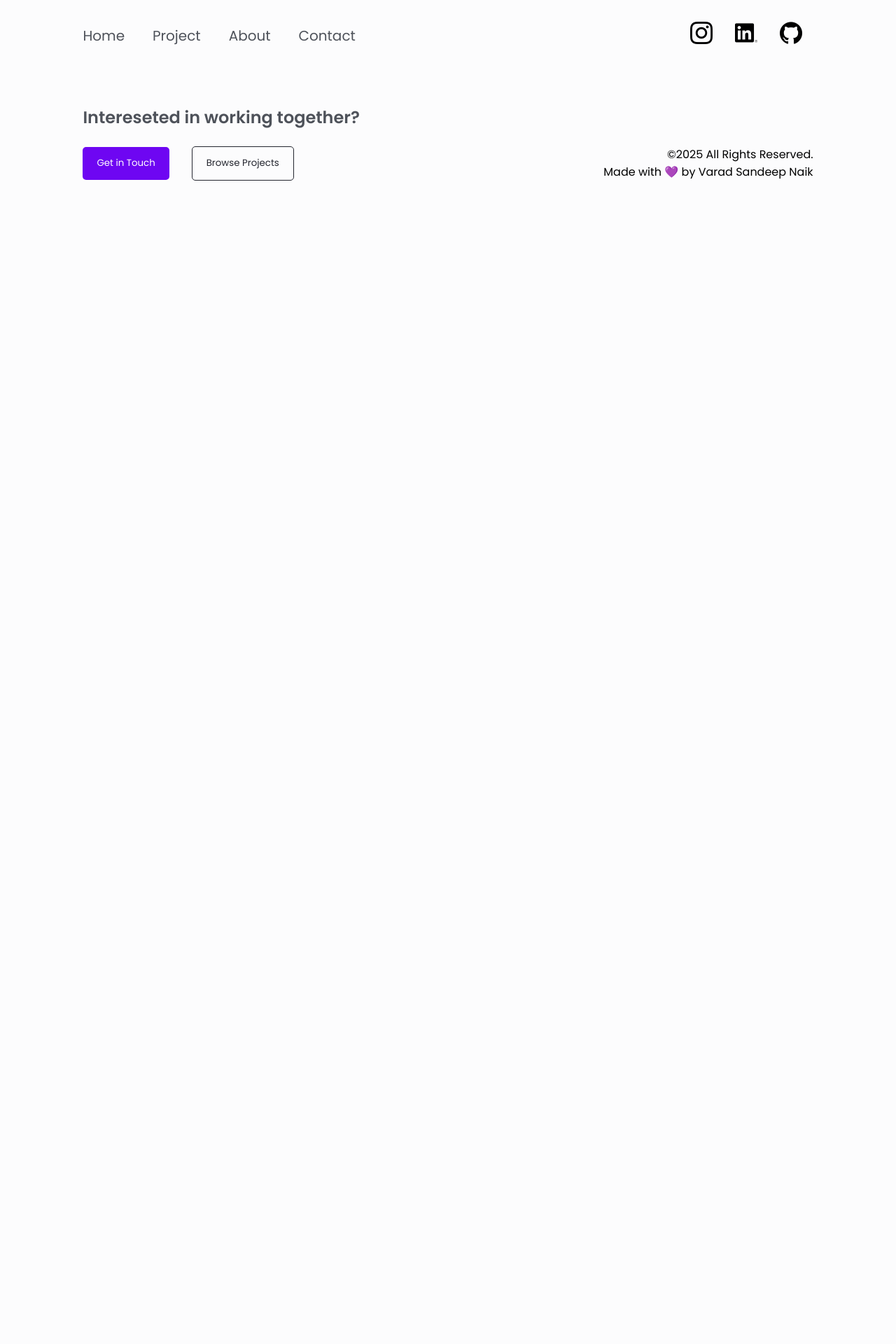
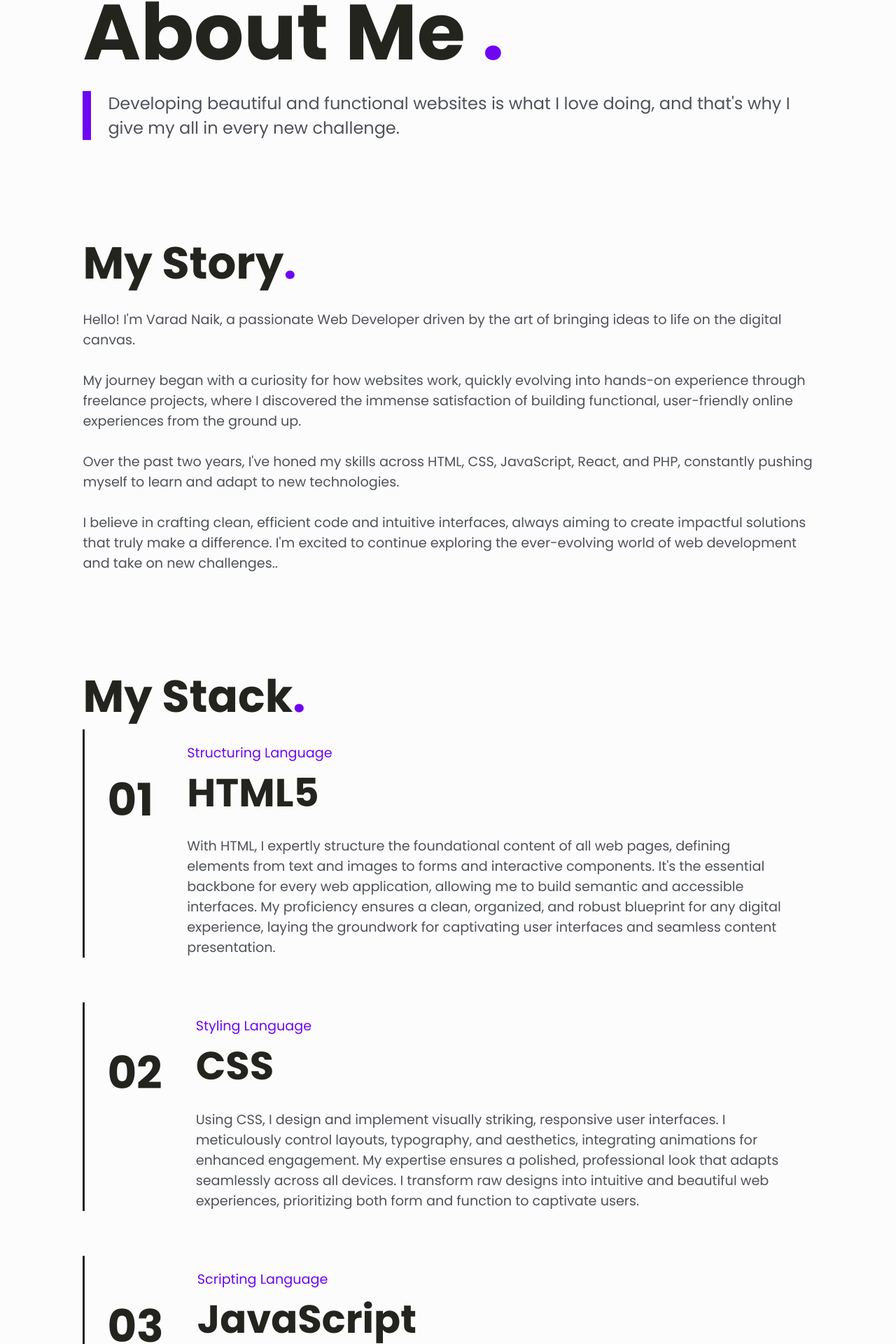
Before and after one commit to Hellacious1702/portfolio, a React (Vite) app: page /About in a window 1280 px wide. Shown: the part 195-2115 px from the top of the page at 70% size. Before the commit the page ends 800 px from the top, so only its background shows below. Built offline with nearby package versions, Linux system fonts and the light colour scheme.

Commit message:
completed developing about Page

```diff
--- a/src/About.jsx
+++ b/src/About.jsx
@@ -1,9 +1,16 @@
 import React from 'react'
+import AboutSection1 from './Components/About/AboutSection1'
+import AboutStorySection from './Components/About/AboutStorySection'
+import AboutMapSection from './Components/About/AboutMapSection'
+import AboutMyStack from './Components/About/AboutMyStack'
 
 const About = () => {
   return (
     <>
-        <h1>About</h1>
+        <AboutSection1/>
+        <AboutStorySection/>
+        <AboutMyStack/>
+        <AboutMapSection/>
     </>
   )
 }
--- /dev/null
+++ b/src/Components/About/AboutMapSection.css
@@ -0,0 +1,23 @@
+iframe{
+    width: 100%;
+    height: 20em;
+    border-radius: 20px;
+    margin-top: 1em;
+}
+
+.AboutMapSectionWrapper{
+    display: flex;
+    text-align: left;
+    flex-direction: column;
+    padding: 4em 8vw;
+}
+
+.AboutMapSectionWrapper h3{
+    font-size: 4em;
+    margin: 0;
+    color: #24241f;
+}
+
+.AboutMapSectionWrapper h3 span{
+    color: #6E06F2;
+}
--- /dev/null
+++ b/src/Components/About/AboutMapSection.jsx
@@ -0,0 +1,15 @@
+import React from 'react'
+import "./AboutMapSection.css"
+
+const AboutMapSection = () => {
+  return (
+    <>
+        <div className="AboutMapSectionWrapper">
+            <h3>My Special Place<span>.</span></h3>
+            <iframe src="https://www.google.com/maps/embed?pb=!1m18!1m12!1m3!1d4650.8551680398!2d73.06197967594278!3d19.030292153404435!2m3!1f0!2f0!3f0!3m2!1i1024!2i768!4f13.1!3m3!1m2!1s0x3be7c3ef93224add%3A0xf90930d4eb6511f5!2sVighnaharta%20CHS!5e1!3m2!1sen!2sin!4v1749664510596!5m2!1sen!2sin" frameborder="0"></iframe>
+        </div>
+    </>
+  )
+}
+
+export default AboutMapSection
--- /dev/null
+++ b/src/Components/About/AboutMyStack.css
@@ -0,0 +1,50 @@
+.AboutMyStackSectionWrapper{
+    display: flex;
+    text-align: left;
+    flex-direction: column;
+    padding: 4em 8vw;
+}
+
+.AboutMyStackSectionWrapper h3{
+    font-size: 4em;
+    margin: 0;
+    color: #24241f;
+}
+
+.AboutMyStackSectionWrapper h3 span{
+    color: #6E06F2;
+}
+
+.AboutMyStackSectionWrapper p{
+    font-size: 1.2em;
+    color: #4E525A;
+
+    margin-top: 1em;
+}
+
+.MainStackSectionWrapper{
+    display: flex;
+    gap: 3em;
+    padding: 0 2em;
+    align-items: flex-start;
+    margin-bottom: 4em;
+    border-left: .2em solid #24241f;
+}
+
+.MainStackSectionWrapper:hover{
+   border-left: .3em solid #6E06F2;
+}
+
+
+.StackSeries h2{
+    font-size: 4em;
+    color: #24241f;
+}
+
+.StackDetailWrapper h3{
+    font-size: 3.5em;
+}
+
+#StackType{
+    color: #6E06F2;
+}
--- /dev/null
+++ b/src/Components/About/AboutMyStack.jsx
@@ -0,0 +1,65 @@
+import React from 'react'
+import "./AboutMyStack.css"
+
+const AboutMyStack = () => {
+
+    const stack = [
+        {
+            "Language" : "HTML5" ,
+            "Description" : "With HTML, I expertly structure the foundational content of all web pages, defining elements from text and images to forms and interactive components. It's the essential backbone for every web application, allowing me to build semantic and accessible interfaces. My proficiency ensures a clean, organized, and robust blueprint for any digital experience, laying the groundwork for captivating user interfaces and seamless content presentation.",
+            "Type" : "Structuring Language"
+        } ,
+        {
+            "Language" : "CSS" ,
+            "Description" : "Using CSS, I design and implement visually striking, responsive user interfaces. I meticulously control layouts, typography, and aesthetics, integrating animations for enhanced engagement. My expertise ensures a polished, professional look that adapts seamlessly across all devices. I transform raw designs into intuitive and beautiful web experiences, prioritizing both form and function to captivate users.",
+            "Type" : "Styling Language"
+        } ,
+        {
+            "Language" : "JavaScript" ,
+            "Description" : "Leveraging JavaScript, I develop dynamic and interactive web applications. I implement complex client-side logic, manage application state, and integrate seamlessly with RESTful APIs for real-time data. My expertise creates engaging user interfaces that respond intuitively to user actions, ensuring a fluid and high-performance experience. It's crucial for modern web solutions.",
+            "Type" : "Scripting Language"
+        } ,
+        {
+            "Language" : "ReactJS" ,
+            "Description" : "Leveraging React.js, I engineer dynamic and high-performance user interfaces, utilizing its component-based architecture for efficient development and reusability. I expertly manage complex application states and integrate seamlessly with APIs. My proficiency delivers highly interactive and responsive web applications, ensuring scalable, maintainable, and visually appealing user experiences for modern digital solutions.",
+            "Type" : "JavaScript Framework"
+        } ,
+        {
+            "Language" : "MySql" ,
+            "Description" : "Leveraging MySQL, I design and manage robust relational databases, forming the data backbone for dynamic web applications. I efficiently structure schemas and write optimized queries, ensuring data integrity and security. My proficiency allows for seamless data storage, retrieval, and manipulation, critical for supporting complex backend operations and guaranteeing reliable, scalable data management in diverse projects.",
+            "Type" : "Database"
+        },
+        {
+            "Language" : "PHP" ,
+            "Description" : "Leveraging PHP, I develop robust server-side solutions that power dynamic web applications. I expertly handle form submissions, manage user sessions, and facilitate seamless database interactions. My proficiency includes building RESTful APIs and complex backend logic, ensuring secure and efficient data processing. This allows me to create powerful, highly functional web platforms.",
+            "Type" : "Server-Side Scripting Language"
+        }
+    ]
+
+
+  return (
+    <>
+
+    <div className="AboutMyStackSectionWrapper">
+        <h3>My Stack<span>.</span></h3>
+
+        {stack.map((element,index) => (
+            <div className="MainStackSectionWrapper">
+                <div className="StackSeries">
+                    <h2>{"0" + (index+1)}</h2>
+                </div>
+                <div className="StackDetailWrapper">
+                    <p id='StackType'>{element.Type}</p>
+                    <h3>{element.Language}</h3>
+                    <p>{element.Description}</p>
+                </div>
+            </div>
+        ))}
+
+    </div>
+
+    </>
+  )
+}
+
+export default AboutMyStack
--- /dev/null
+++ b/src/Components/About/AboutSection1.css
@@ -0,0 +1,23 @@
+.AboutSection1Wrapper{
+    display: flex;
+    text-align: left;
+    flex-direction: column;
+    padding: 4em 8vw;
+}
+
+.AboutSection1Wrapper h1{
+    font-size: 7em;
+    margin: 0;
+    color: #24241f;
+}
+
+.AboutSection1Wrapper h1 span{
+    color: #6E06F2;
+}
+
+.AboutSection1Wrapper p{
+    font-size: 1.5em;
+    color: #4E525A;
+    border-left: .5em solid #6E06F2;
+    padding-left: 1em;
+}
--- /dev/null
+++ b/src/Components/About/AboutSection1.jsx
@@ -0,0 +1,17 @@
+import React from 'react'
+import "./AboutSection1.css"
+
+const AboutSection1 = () => {
+  return (
+    <>
+        <div className="AboutSection1Wrapper">
+            <h1>About Me <span>.</span></h1>
+            <p>Developing beautiful and functional websites is what I love doing, and that's why I give my all in every new challenge.</p>
+        </div>
+
+
+    </>
+  )
+}
+
+export default AboutSection1
--- /dev/null
+++ b/src/Components/About/AboutStorySection.css
@@ -0,0 +1,23 @@
+.AboutStorySectionWrapper{
+    display: flex;
+    text-align: left;
+    flex-direction: column;
+    padding: 4em 8vw;
+}
+
+.AboutStorySectionWrapper h3{
+    font-size: 4em;
+    margin: 0;
+    color: #24241f;
+}
+
+.AboutStorySectionWrapper h3 span{
+    color: #6E06F2;
+}
+
+.AboutStorySectionWrapper p{
+    font-size: 1.2em;
+    color: #4E525A;
+
+    margin-top: 1em;
+}
--- /dev/null
+++ b/src/Components/About/AboutStorySection.jsx
@@ -0,0 +1,15 @@
+import './AboutStorySection.css'
+import React from 'react'
+
+const AboutStorySection = () => {
+  return (
+    <>
+    <div className="AboutStorySectionWrapper">
+        <h3>My Story<span>.</span></h3>
+        <p>Hello! I'm Varad Naik, a passionate Web Developer driven by the art of bringing ideas to life on the digital canvas. <br /><br />My journey began with a curiosity for how websites work, quickly evolving into hands-on experience through freelance projects, where I discovered the immense satisfaction of building functional, user-friendly online experiences from the ground up. <br /><br /> Over the past two years, I've honed my skills across HTML, CSS, JavaScript, React, and PHP, constantly pushing myself to learn and adapt to new technologies. <br /><br />I believe in crafting clean, efficient code and intuitive interfaces, always aiming to create impactful solutions that truly make a difference. I'm excited to continue exploring the ever-evolving world of web development and take on new challenges..</p>
+    </div>
+    </>
+  )
+}
+
+export default AboutStorySection
```
